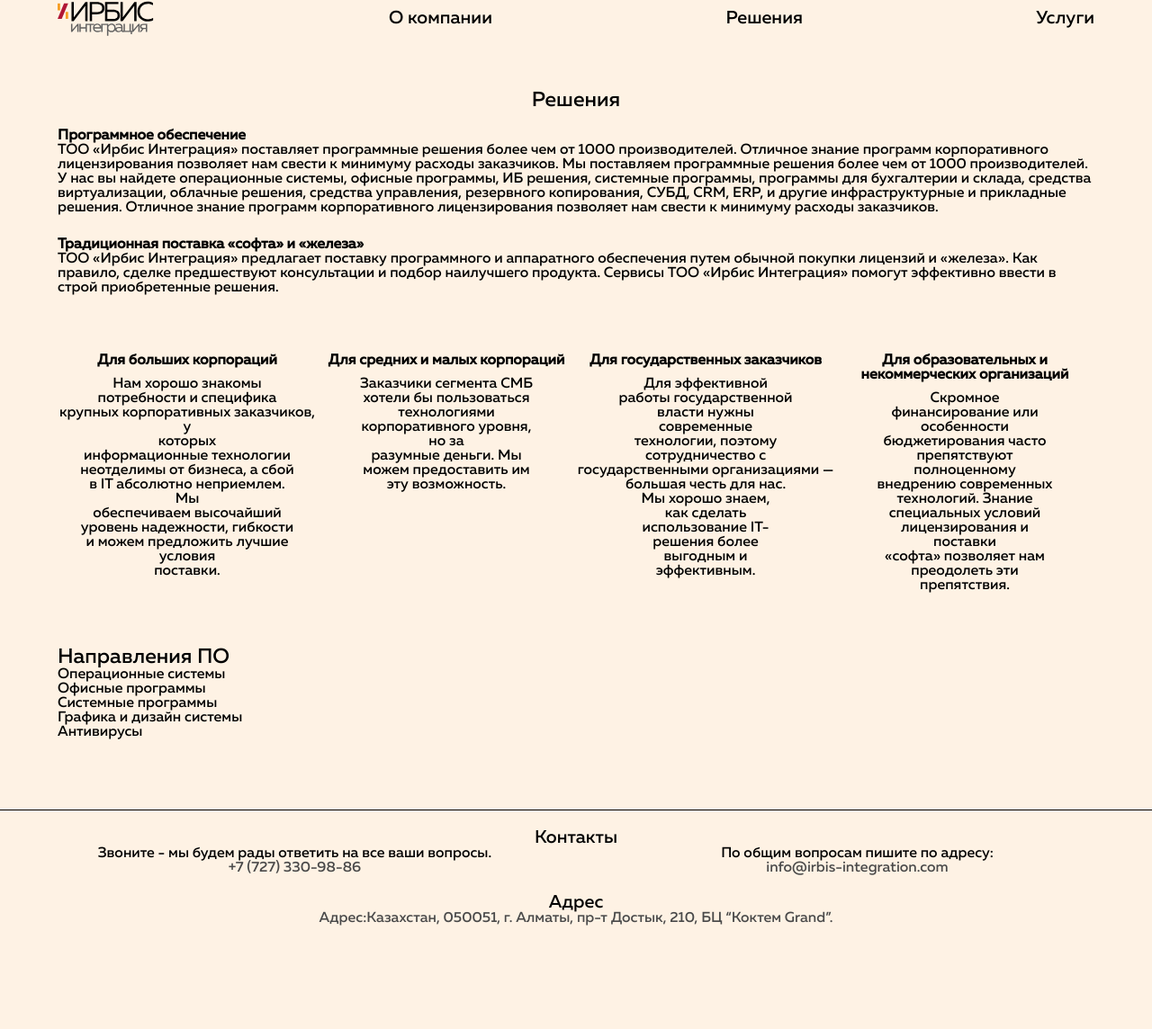
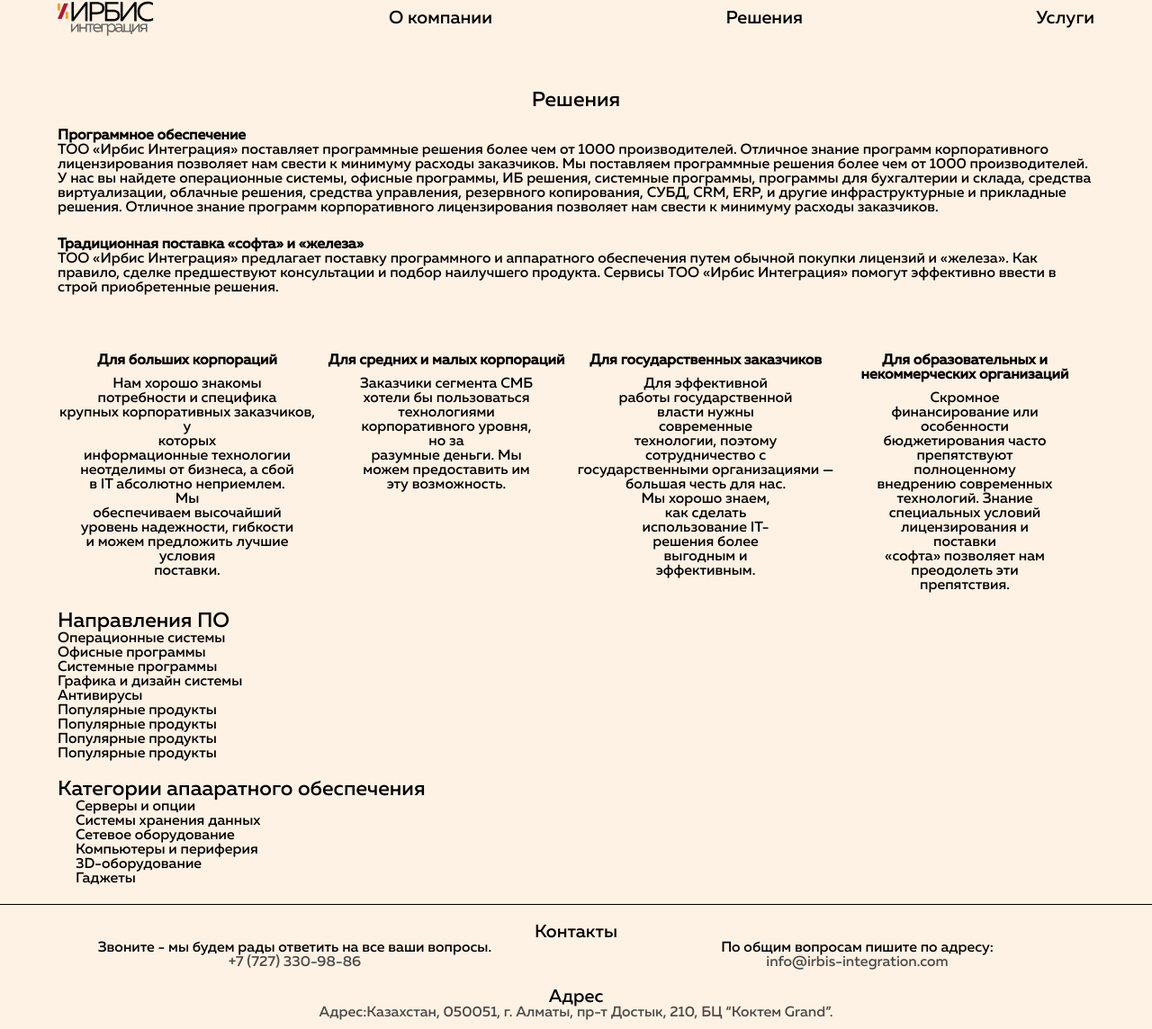
Before and after one commit to MBVD/IrbisLandingPage, a Django app: page /solutions/ in a window 1280 px wide. Shown: the whole page at 90% size. Before the commit the page ends 1029 px from the top, so only its background shows below. Run offline with Django 4.2, Linux system fonts and the light colour scheme; data comes from the database, SQL or seed files in the repository; both versions use the stored data as it was after the commit; some libraries are stand-ins or nearby versions.

Commit message:
fix bug with observer

```diff
--- a/app/IrbisPage/models.py
+++ b/app/IrbisPage/models.py
@@ -4,9 +4,10 @@
 # Create your models here.
 class Card(models.Model):
     pretitle = tinymce_models.HTMLField(verbose_name = 'Перед Карточкой', blank=True)
-    title = models.CharField(verbose_name = 'Оглавление', max_length=50)
+    title = models.CharField(verbose_name = 'Оглавление', max_length=50, blank=True)
     content = tinymce_models.HTMLField(verbose_name = 'Контент', blank=True)
     consists_of_images = models.BooleanField(default=False)
+    for_solution = models.BooleanField(default=False)
 
     class Meta:
         verbose_name = "Карточка"
--- a/app/IrbisPage/static/IrbisPage/css/base.css
+++ b/app/IrbisPage/static/IrbisPage/css/base.css
@@ -2,6 +2,7 @@
     background: #FEF2E4;
     height: 100%;
     margin: 0 0;
+    max-width: 100vw;
 }
 html{
     height: 100%;
@@ -19,10 +20,15 @@
     opacity: 0;
 }
 .show{
-    display: flex !important;
     opacity: 1;
     transition: all 1.2s;
     transform: translateX(0);
+}
+.show.index_part{
+    display: flex !important;
+}
+.categories .links{
+    margin-left: 20px;
 }
 @media all and (min-width: 1200px){
     section:nth-child(2n).hidden{
--- a/app/IrbisPage/static/IrbisPage/css/solutions.css
+++ b/app/IrbisPage/static/IrbisPage/css/solutions.css
@@ -33,6 +33,10 @@
     display: flex;
     flex-direction: column;
 }
+.categories .links{
+    display: flex;
+    flex-direction: column;
+}
 a{
     text-decoration: none;
     color: black;
--- a/app/IrbisPage/static/IrbisPage/js/dynamic_update.js
+++ b/app/IrbisPage/static/IrbisPage/js/dynamic_update.js
@@ -1,12 +1,20 @@
 const observer = new IntersectionObserver((entries) => {
+    var isBefore = true
     entries.forEach((entry) => {
         if (entry.isIntersecting){
             entry.target.classList.add("show")
             entry.target.classList.remove("hidden")
+            isBefore = false
+        }
+        if (isBefore){
+            entry.target.style.transform = "translateX(0)"
         }
     })
 })
 $('.hidden').each(function(id, el){
-    console.log(el)
     observer.observe(el)
+    // if (is_before){
+    //     console.log(el)
+    //     el.style.transform = "translateX(0)"
+    // }
 })
--- a/app/IrbisPage/templates/solutions.html
+++ b/app/IrbisPage/templates/solutions.html
@@ -79,7 +79,7 @@
                 </div>
             </div>
         </section>
-        <section class="slider_part hidden">
+        <section class="hidden">
             <div class="po_directions">
                 <div class="pretitle">
                     Направления ПО
@@ -91,7 +91,30 @@
                     <a href="">Графика и дизайн системы</a>
                     <a href="">Антивирусы</a>
                 </div>
-
+            </div>
+        </section>
+        <div class="cards">
+            {% for card in firsts_cards %}
+                <section class="card hidden">
+                    <div>{{ card.pretitle|safe }}</div>
+                    <div>{{ card.title }}</div>
+                    <div>{{ card.content|safe }}</div>
+                </section>
+            {% endfor %}
+        </div>
+        <section class = "hidden">
+            <div class="categories">
+                <div class="pretitle">
+                    Категории апааратного обеспечения
+                </div>
+                <div class="links">
+                    <a href="">Серверы и опции</a>
+                    <a href="">Системы хранения данных</a>
+                    <a href="">Сетевое оборудование</a>
+                    <a href="">Компьютеры и периферия</a>
+                    <a href="">3D-оборудование</a>
+                    <a href="">Гаджеты</a>
+                </div>
             </div>
         </section>
     </div>
--- a/app/IrbisPage/views.py
+++ b/app/IrbisPage/views.py
@@ -4,7 +4,7 @@
 
 # Create your views here.
 def index(request):
-    cards = Card.objects.all()
+    cards = Card.objects.filter(for_solution = False)
     return render(request, 'index.html', {'title':'Домашняя страница',
                                           'cards': cards,})
 
@@ -12,7 +12,9 @@
     return render(request, 'about.html', {'title': 'О нас'})
 
 def solutions(request):
-    return render(request, 'solutions.html', {'title': 'Решения'})
+    cards = Card.objects.filter(for_solution = True)
+    return render(request, 'solutions.html', {'title': 'Решения',
+                                              'firsts_cards': cards[:5]})
 
 def services(request):
     service = Service.objects.all().first()
```
Also changed, not shown: app/IrbisPage/static/IrbisPage/css/services.css (+0 -12 lines), app/IrbisPage/migrations/0004_card_for_solution.py (added), app/IrbisPage/migrations/0005_alter_card_title.py (added), app/db.sqlite3.
